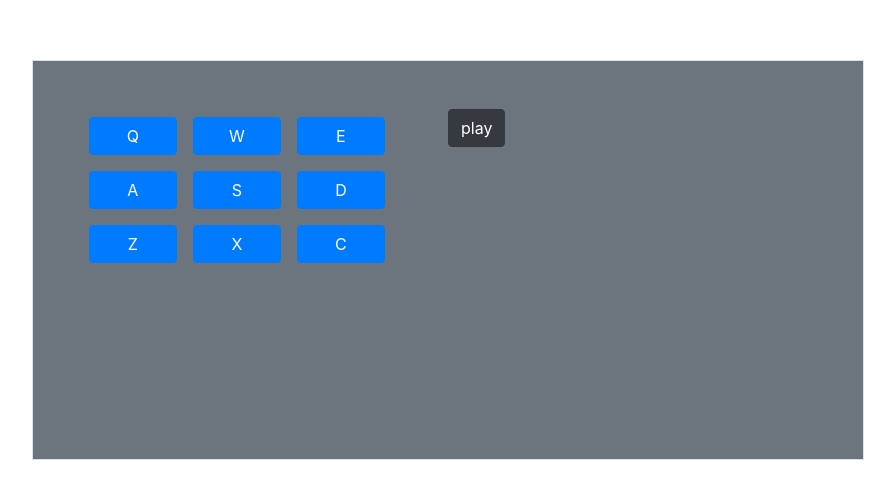
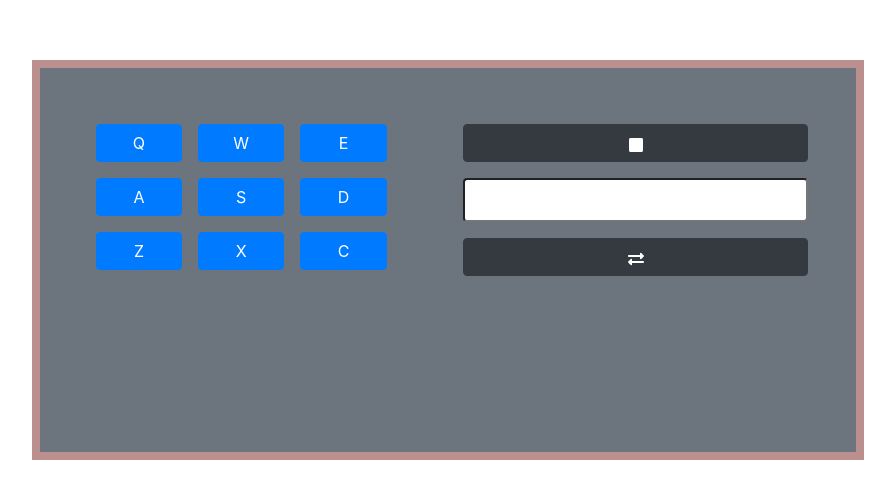
Before and after one commit to AgomohC/drum-machine, a React (Create React App) app: page / in a window 1280 px wide. Shown: the part 140-638 px from the top of the page, without its empty margins (192-1087 px from the left). Built offline with nearby package versions, Linux system fonts and the light colour scheme; the HTML template or start-up script is replaced by a standard one.

Commit message:
added powercontrol, bank contro and id indicator

```diff
--- a/src/App.js
+++ b/src/App.js
@@ -1,5 +1,6 @@
 import React from "react";
 import { useState, useEffect } from "react";
+import { FaExchangeAlt, FaPlay, FaStop } from "react-icons/fa";
 
 const data = {
   bankOne: [
@@ -120,19 +121,25 @@ const data = {
 const App = () => {
   const [audio, setAudio] = useState([]);
   const [isStopped, setIsStopped] = useState(false);
+  const [keyId, setKeyId] = useState("");
+  const [bank, setBank] = useState(false);
 
   useEffect(() => {
-    setAudio(data.bankOne);
-  }, []);
+    if (!bank) {
+      setAudio(data.bankOne);
+    } else if (bank) {
+      setAudio(data.bankTwo);
+    }
+  }, [bank]);
 
   return (
     <main className="text-capitalize">
       <section className="container">
         <div className="row">
           <div className="col d-flex align-items-center height ">
-            <article className="col-md-9 mx-auto border p-5 height-50 bg-secondary">
-              <div className="row">
-                <div className="col-sm-6">
+            <article className="col-md-9 mx-auto  p-5 height-50 bg-secondary">
+              <div className="row d-flex justify-content-around">
+                <div className="col-md-6">
                   {audio.map((key) => {
                     const { keyCode, keyTrigger, id, url } = key;
                     return (
@@ -140,7 +147,7 @@ const App = () => {
                         className="btn btn-primary m-2 rounded col-3"
                         onClick={() => {
                           const audio = document.getElementById({ keyTrigger });
-
+                          setKeyId(id);
                           key = { id };
                         }}
                       >
@@ -150,14 +157,27 @@ const App = () => {
                     );
                   })}
                 </div>
-                <div className="col-sm-6 text-capitalize">
+                <div className="col-md-6">
                   <button
-                    className="btn btn-dark row"
+                    className="btn btn-dark btn-block w-100 my-2 mx-auto"
                     onClick={() => {
                       setIsStopped(!isStopped);
                     }}
                   >
-                    {isStopped ? "stop" : "play"}
+                    {isStopped ? <FaPlay /> : <FaStop />}
+                  </button>
+                  <input
+                    type="text"
+                    value={keyId}
+                    className="my-2 mx-auto w-100 rounded p-2 text-capitalize text-primary text-center"
+                  />
+                  <button
+                    className="btn my-2 mx-auto btn-dark btn-block"
+                    onClick={() => {
+                      setBank(!bank);
+                    }}
+                  >
+                    <FaExchangeAlt />
                   </button>
                 </div>
               </div>
--- a/src/index.css
+++ b/src/index.css
@@ -5,3 +5,6 @@
 .height-50 {
   min-height: 50vh;
 }
+article {
+  border: 8px solid rosybrown;
+}
```
